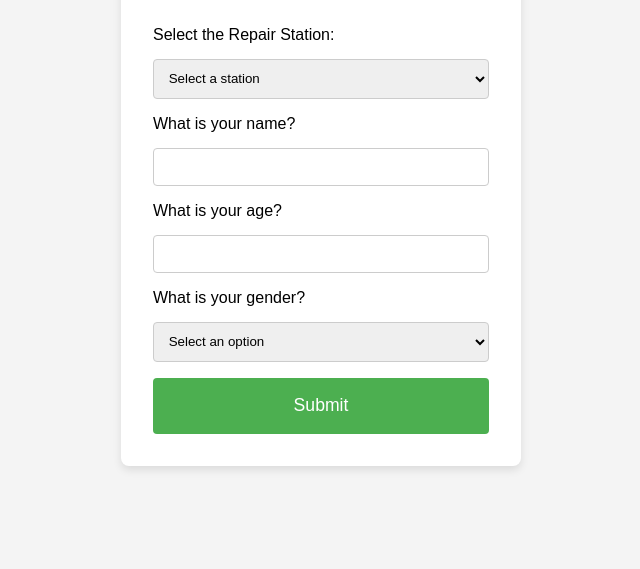
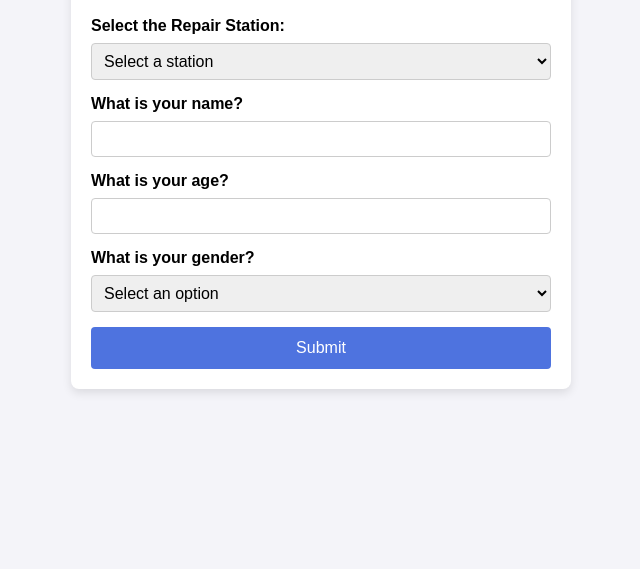
Before and after one commit to JoeWhoop/hehe, a plain HTML site: page index.html in a window 1280 px wide. Shown: the part 231-800 px from the top of the page, without its empty margins (319-959 px from the left). Drawn offline with Linux system fonts and the light colour scheme.

Commit message:
Update style.css

```diff
--- a/style.css
+++ b/style.css
@@ -1,62 +1,87 @@
+/* Basic Reset */
 * {
     margin: 0;
     padding: 0;
     box-sizing: border-box;
 }
 
+/* Body Styling */
 body {
     font-family: Arial, sans-serif;
-    background-color: #f4f4f4;
+    background-color: #f4f4f9;
     display: flex;
     justify-content: center;
     align-items: center;
     height: 100vh;
 }
 
+/* Form Container */
 .form-container {
-    background-color: white;
-    padding: 2em;
+    background-color: #fff;
     border-radius: 8px;
-    box-shadow: 0 4px 8px rgba(0, 0, 0, 0.1);
-    width: 400px;
+    box-shadow: 0 4px 10px rgba(0, 0, 0, 0.1);
+    width: 100%;
+    max-width: 500px;
+    padding: 20px;
 }
 
+/* Form Title */
 .form-title {
+    font-size: 24px;
     text-align: center;
-    margin-bottom: 1.5em;
+    margin-bottom: 20px;
 }
 
+/* Form Group */
 .form-group {
-    margin-bottom: 1em;
+    margin-bottom: 15px;
 }
 
+/* Labels */
 label {
-    font-size: 1em;
-    margin-bottom: 0.5em;
+    font-size: 16px;
+    font-weight: bold;
     display: block;
+    margin-bottom: 8px;
 }
 
+/* Input and Select Styling */
 input[type="text"],
 input[type="number"],
 select {
     width: 100%;
-    padding: 0.8em;
-    margin-top: 0.5em;
+    padding: 8px;
+    font-size: 16px;
     border: 1px solid #ccc;
     border-radius: 4px;
 }
 
-button.submit-btn {
-    width: 100%;
-    padding: 1em;
-    background-color: #4CAF50;
+input[type="text"]:focus,
+input[type="number"]:focus,
+select:focus {
+    border-color: #4e73df;
+    outline: none;
+}
+
+/* Submit Button */
+.submit-btn {
+    background-color: #4e73df;
     color: white;
+    padding: 12px;
+    font-size: 16px;
     border: none;
     border-radius: 4px;
-    font-size: 1.1em;
     cursor: pointer;
+    width: 100%;
+    transition: background-color 0.3s ease;
 }
 
-button.submit-btn:hover {
-    background-color: #45a049;
+.submit-btn:hover {
+    background-color: #2e59d9;
 }
+
+/* QR Scanner */
+#reader {
+    border: 1px solid #ddd;
+    margin-top: 10px;
+}
```
